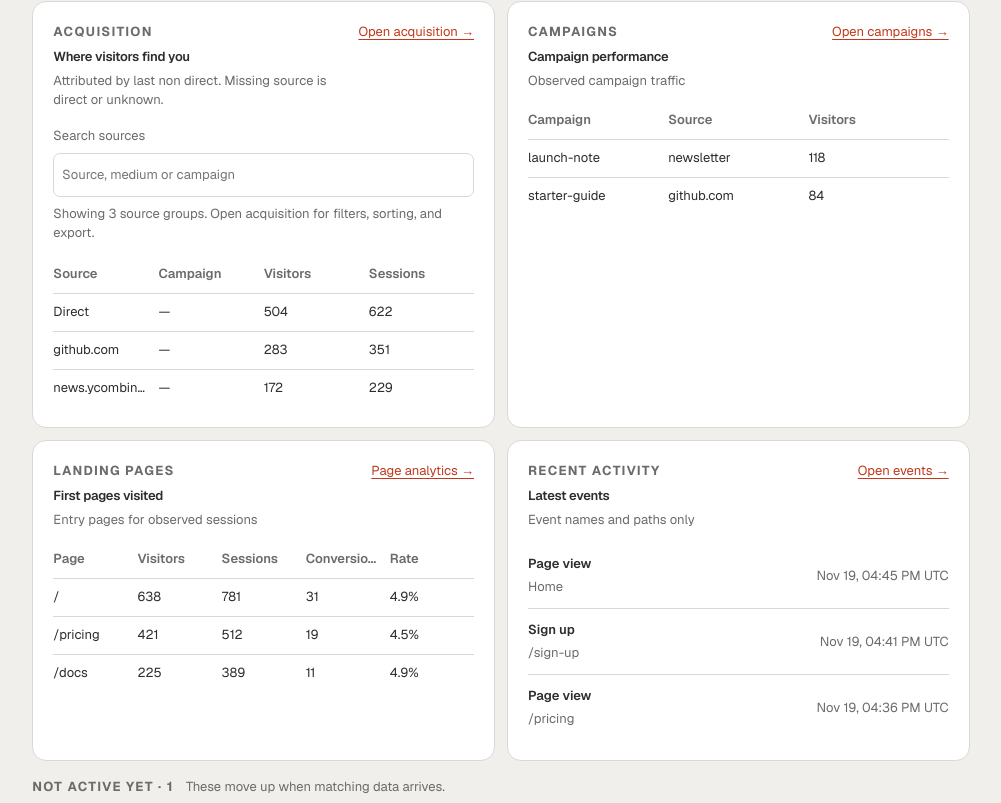
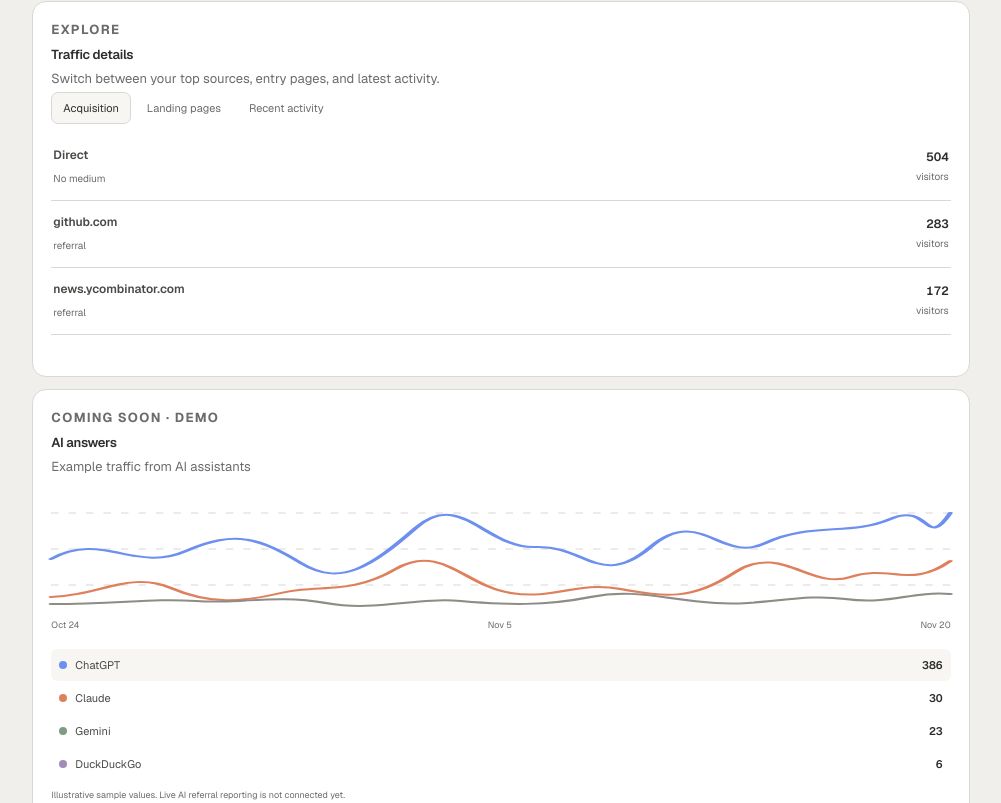
Before and after one commit to AmanSagar0607/crease, a Next.js app: page /v0-preview in a window 1280 px wide. Shown: the part 1097-1900 px from the top of the page, without its empty margins (263-1264 px from the left). Built offline with nearby package versions, Linux system fonts and the light colour scheme.

Commit message:
Add overview insight tabs and AI demo card

```diff
--- a/app/dashboard/OverviewV1.tsx
+++ b/app/dashboard/OverviewV1.tsx
@@ -121,6 +121,7 @@ function AnimatedMetric({ value, rate = false, active, delay = 0 }: {
 
 export default function OverviewV1({ report, loading, error, onRetry, model, conversionEvent, audience, previewMotion = false, onNavigate }: Props) {
   const [sourceSearch, setSourceSearch] = useState('');
+  const [overviewTab, setOverviewTab] = useState<'acquisition' | 'pages' | 'activity'>('acquisition');
   const [chartVisible, setChartVisible] = useState(false);
   const [reducedMotion, setReducedMotion] = useState(false);
   const overviewRef = useRef<HTMLElement>(null);
@@ -253,6 +254,56 @@ export default function OverviewV1({ report, loading, error, onRetry, model, con
                 reducedMotion={reducedMotion}
               />
             </section>
+
+            <div className={s.insightsBento}>
+              <section className={`${s.panel} ${s.quickInsights}`} aria-labelledby="quick-insights-title">
+                <div className={s.sectionHead}>
+                  <div><span className={s.eyebrow}>EXPLORE</span><h3 id="quick-insights-title">Traffic details</h3><p>Switch between your top sources, entry pages, and latest activity.</p></div>
+                </div>
+                <div className={s.insightTabs} role="tablist" aria-label="Traffic details" onKeyDown={(event) => {
+                  const tabs = ['acquisition', 'pages', 'activity'] as const;
+                  const current = tabs.indexOf(overviewTab);
+                  const next = event.key === 'ArrowRight' ? (current + 1) % tabs.length : event.key === 'ArrowLeft' ? (current + tabs.length - 1) % tabs.length : -1;
+                  if (next >= 0) {
+                    event.preventDefault();
+                    setOverviewTab(tabs[next]);
+                    event.currentTarget.querySelectorAll<HTMLButtonElement>('[role="tab"]')[next]?.focus();
+                  }
+                }}>
+                  {([['acquisition', 'Acquisition'], ['pages', 'Landing pages'], ['activity', 'Recent activity']] as const).map(([key, label]) => (
+                    <button key={key} type="button" role="tab" id={`insight-tab-${key}`} aria-controls="insight-tab-panel" aria-selected={overviewTab === key} tabIndex={overviewTab === key ? 0 : -1} onClick={() => setOverviewTab(key)}>{label}</button>
+                  ))}
+                </div>
+                <div className={s.insightRows} role="tabpanel" id="insight-tab-panel" aria-labelledby={`insight-tab-${overviewTab}`}>
+                  {overviewTab === 'acquisition' && (report.acquisition.length ? report.acquisition.slice(0, 5).map((row, index) => (
+                    <div className={s.insightRow} key={`${row.source}-${row.medium}-${row.campaign}-${index}`}><span><strong>{row.source || 'Direct / unknown'}</strong><small>{row.medium || 'No medium'}{row.campaign ? ` · ${row.campaign}` : ''}</small></span><b>{display(row.visitors)}<small>visitors</small></b></div>
+                  )) : <p className={s.insightEmpty}>No acquisition data for this period yet.</p>)}
+                  {overviewTab === 'pages' && (report.landing_pages.length ? report.landing_pages.slice(0, 5).map((row) => (
+                    <div className={s.insightRow} key={row.path}><span><strong>{displayPagePath(row.path)}</strong><small>Landing page</small></span><b>{display(row.visitors)}<small>visitors</small></b></div>
+                  )) : <p className={s.insightEmpty}>No landing page data for this period yet.</p>)}
+                  {overviewTab === 'activity' && (report.recent_activity.length ? report.recent_activity.slice(0, 5).map((row, index) => (
+                    <div className={s.insightRow} key={`${row.occurred_at}-${row.path}-${index}`}><span><strong>{row.name || 'Page view'}</strong><small>{displayPagePath(row.path)}</small></span><b className={s.insightTime}>{new Date(row.occurred_at).toLocaleString(undefined, { month: 'short', day: 'numeric', hour: 'numeric', minute: '2-digit' })}</b></div>
+                  )) : <p className={s.insightEmpty}>No recent activity for this period yet.</p>)}
+                </div>
+              </section>
+
+              <section className={`${s.panel} ${s.aiPreview}`} aria-labelledby="ai-preview-title">
+                <div className={s.sectionHead}><div><span className={s.eyebrow}>COMING SOON · DEMO</span><h3 id="ai-preview-title">AI answers</h3><p>Example traffic from AI assistants</p></div></div>
+                <div className={s.aiPreviewChart} aria-label="Sample AI referral trend">
+                  <svg viewBox="0 0 360 126" role="img" aria-hidden="true" preserveAspectRatio="none">
+                    <path className={s.aiGridLine} d="M0 24H360M0 60H360M0 96H360" />
+                    <path className={s.aiLineOne} d="M0 70 C20 42 34 84 54 62 S84 50 100 74 S128 78 146 39 S174 60 194 58 S220 100 240 58 S268 75 286 54 S320 47 336 30 S350 61 360 24" />
+                    <path className={s.aiLineTwo} d="M0 108 C20 106 32 82 48 99 S76 113 92 104 S120 106 138 80 S166 97 184 104 S210 92 228 100 S256 112 274 83 S304 101 320 88 S344 100 360 72" />
+                    <path className={s.aiLineThree} d="M0 115 C28 115 40 109 58 112 S90 105 110 114 S146 108 164 112 S198 117 216 108 S246 111 266 114 S300 104 318 110 S344 102 360 105" />
+                  </svg>
+                  <div className={s.aiAxis}><span>Oct 24</span><span>Nov 5</span><span>Nov 20</span></div>
+                </div>
+                <div className={s.aiSourceList}>
+                  {([['ChatGPT', '386'], ['Claude', '30'], ['Gemini', '23'], ['DuckDuckGo', '6']] as const).map(([name, count], index) => <div className={s.aiSource} key={name}><span><i data-tone={index} />{name}</span><b>{count}</b></div>)}
+                </div>
+                <p className={s.demoNote}>Illustrative sample values. Live AI referral reporting is not connected yet.</p>
+              </section>
+            </div>
 
             <div className={s.twoCol}>
               <section className={s.panel} id="acquisition" data-preview-reveal data-preview-visible={previewMotion ? 'false' : undefined}>
--- a/app/dashboard/overview-v1.module.css
+++ b/app/dashboard/overview-v1.module.css
@@ -717,3 +717,44 @@
   .overview .activity li { align-items: flex-start; flex-wrap: wrap; }
   .overview .activity time { white-space: normal; }
 }
+
+.insightsBento { display: grid; grid-column: 1 / -1; grid-template-columns: minmax(0, 1.35fr) minmax(250px, .8fr); gap: 12px; min-width: 0; }
+.insightsBento > .panel { min-width: 0; margin: 0; }
+.quickInsights, .aiPreview { padding: 18px; }
+.insightTabs { display: flex; gap: 4px; max-width: 100%; margin: 4px 0 10px; overflow-x: auto; }
+.insightTabs button { min-height: 32px; padding: 0 11px; border: 1px solid transparent; border-radius: 7px; background: transparent; color: var(--muted); font: inherit; font-size: 11px; white-space: nowrap; cursor: pointer; }
+.insightTabs button[aria-selected='true'] { border-color: var(--line); background: var(--soft); color: var(--ink); }
+.insightTabs button:focus-visible { outline: 2px solid var(--focus); outline-offset: 2px; }
+.insightRows { display: grid; min-height: 224px; align-content: start; }
+.insightRow { display: flex; min-width: 0; align-items: center; justify-content: space-between; gap: 12px; padding: 11px 2px; border-bottom: 1px solid var(--line); }
+.insightRow > span { display: grid; min-width: 0; gap: 4px; }
+.insightRow strong { overflow: hidden; color: var(--ink2); font-size: 12px; font-weight: 550; text-overflow: ellipsis; white-space: nowrap; }
+.insightRow small { overflow: hidden; color: var(--muted); font-size: 10px; text-overflow: ellipsis; white-space: nowrap; }
+.insightRow > b { display: grid; flex: none; justify-items: end; color: var(--ink); font-size: 12px; font-variant-numeric: tabular-nums; font-weight: 550; }
+.insightRow > b small { font-weight: 400; }
+.insightRow .insightTime { display: block; color: var(--muted); font-size: 10px; font-weight: 450; }
+.insightEmpty { display: grid; min-height: 180px; place-items: center; color: var(--muted); font-size: 12px; }
+.aiPreviewChart { margin-top: 4px; padding: 8px 0 2px; }
+.aiPreviewChart svg { display: block; width: 100%; height: 126px; overflow: visible; }
+.aiGridLine { fill: none; stroke: var(--line); stroke-width: 1; stroke-dasharray: 3 4; }
+.aiLineOne, .aiLineTwo, .aiLineThree { fill: none; stroke-width: 2; stroke-linecap: round; stroke-linejoin: round; }
+.aiLineOne { stroke: #6c8ff0; }
+.aiLineTwo { stroke: #df805d; }
+.aiLineThree { stroke: #8f8b85; }
+.aiAxis { display: flex; justify-content: space-between; color: var(--muted); font-size: 9px; }
+.aiSourceList { display: grid; gap: 1px; margin-top: 12px; }
+.aiSource { display: flex; align-items: center; justify-content: space-between; min-height: 32px; padding: 0 8px; border-radius: 6px; color: var(--ink2); font-size: 11px; }
+.aiSource:first-child { background: var(--soft); }
+.aiSource > span { display: flex; align-items: center; gap: 8px; }
+.aiSource i { width: 8px; height: 8px; border-radius: 50%; background: #6c8ff0; }
+.aiSource i[data-tone='1'] { background: #df805d; }
+.aiSource i[data-tone='2'] { background: #7e9c82; }
+.aiSource i[data-tone='3'] { background: #a18bb8; }
+.aiSource b { color: var(--ink); font-variant-numeric: tabular-nums; font-weight: 550; }
+.demoNote { margin: 9px 0 0; color: var(--muted); font-size: 9px; line-height: 1.45; }
+@media (max-width: 760px) {
+  .insightsBento { grid-template-columns: minmax(0, 1fr); }
+}
+@media (prefers-reduced-motion: reduce) {
+  .insightTabs button { transition: none; }
+}
```
